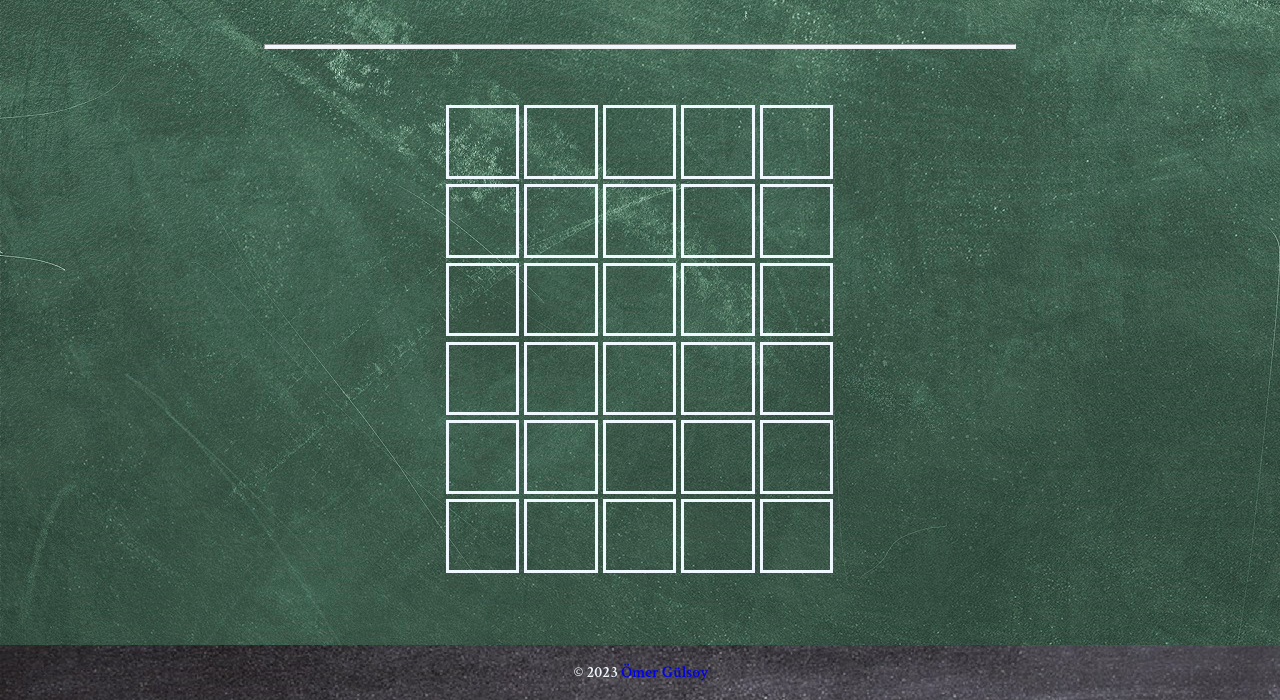
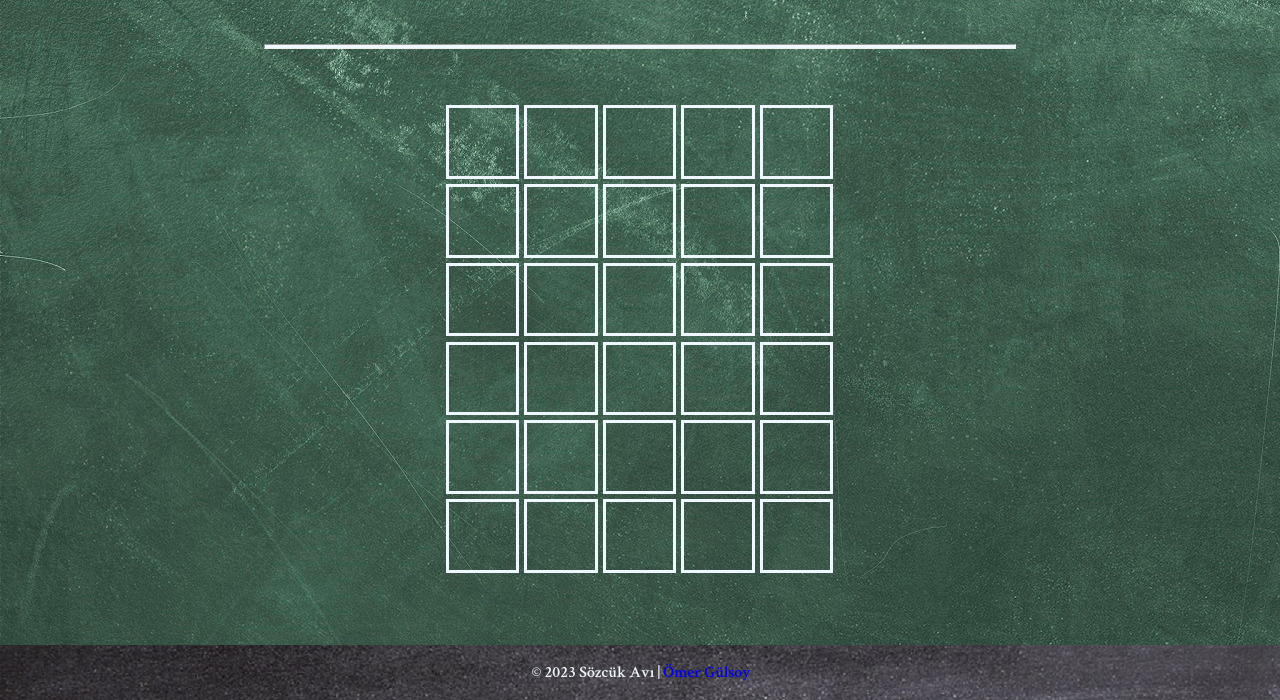
Before and after one commit to omer-gulsoy/Web-WordGame, a plain HTML site: page p-final/index.html in a window 1280 px wide. Shown: the part 132-832 px from the top of the page. Drawn offline with Linux system fonts and the light colour scheme; a web font is replaced by a local one.

Commit message:
SözcükAvı

```diff
--- a/p-final/index.html
+++ b/p-final/index.html
@@ -30,7 +30,7 @@
 
 
     <footer>
-        <p><b>&copy; 2023 <a href="https://github.com/omer-gulsoy">Ömer Gülsoy</a></b></p>
+        <p><b>&copy; 2023 Sözcük Avı   |   <a href="https://github.com/omer-gulsoy">Ömer Gülsoy</a></b></p>
     </footer>
 
   </body>
```
Also changed, not shown: 6 other files.
